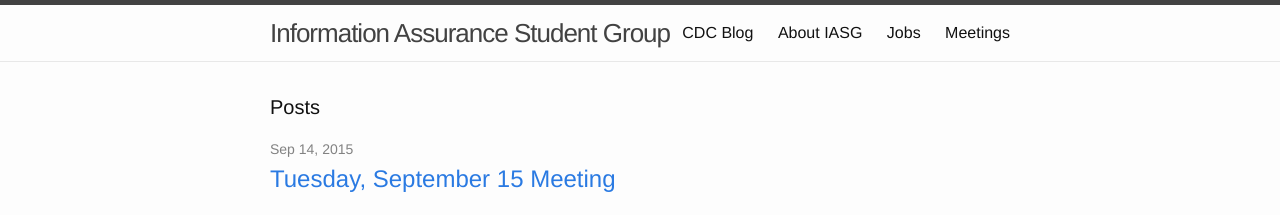
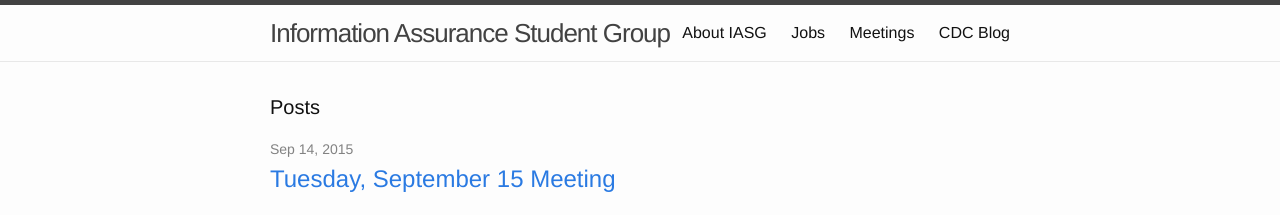
Before and after one commit to IASG/iasg.github.io, a Jekyll site: the page built from index.html, in a window 1280 px wide. Shown: the top 215 px of the page. Built offline with Jekyll 4.4.1, drawn with Linux system fonts in a browser that asks for light colours.

Commit message:
Update header.html
Rearranged links

```diff
--- a/_includes/header.html
+++ b/_includes/header.html
@@ -14,12 +14,12 @@
       </a>
 
       <div class="trigger">
-        <a class="page-link" href="http://cdc.iseage.org/">CDC Blog</a>
         {% for page in site.pages %}
           {% if page.title %}
           <a class="page-link" href="{{ page.url | prepend: site.baseurl }}">{{ page.title }}</a>
           {% endif %}
         {% endfor %}
+        <a class="page-link" href="http://cdc.iseage.org/">CDC Blog</a>
       </div>
     </nav>
 
```
